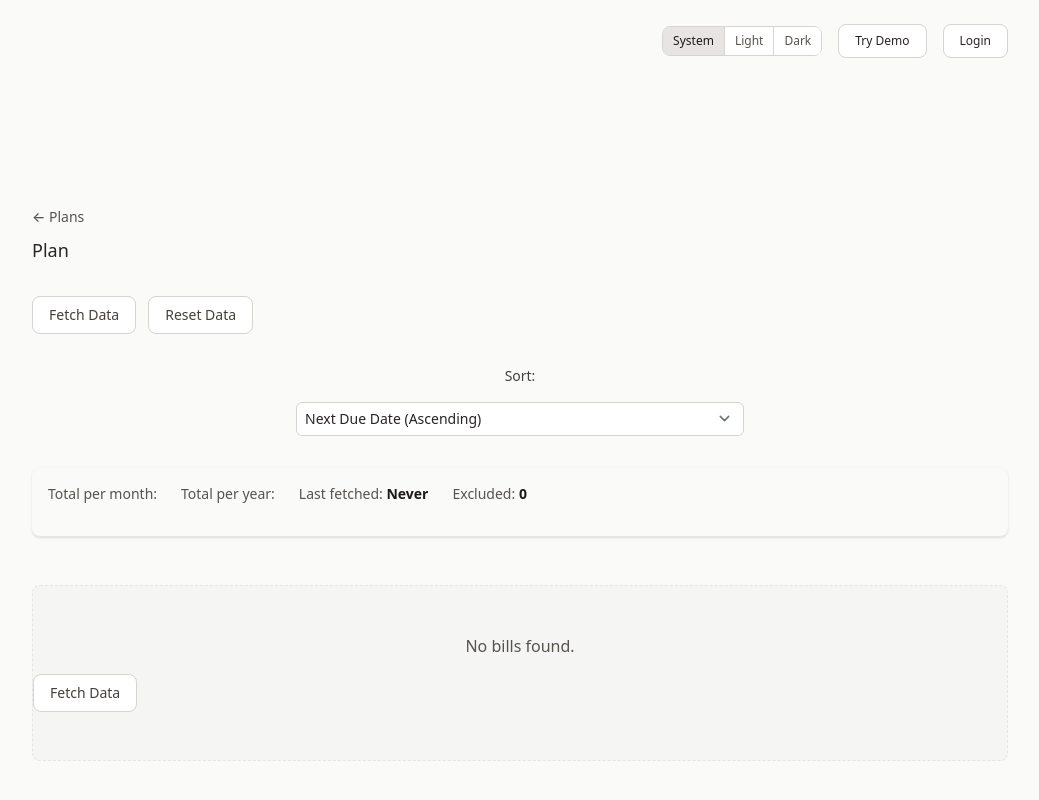
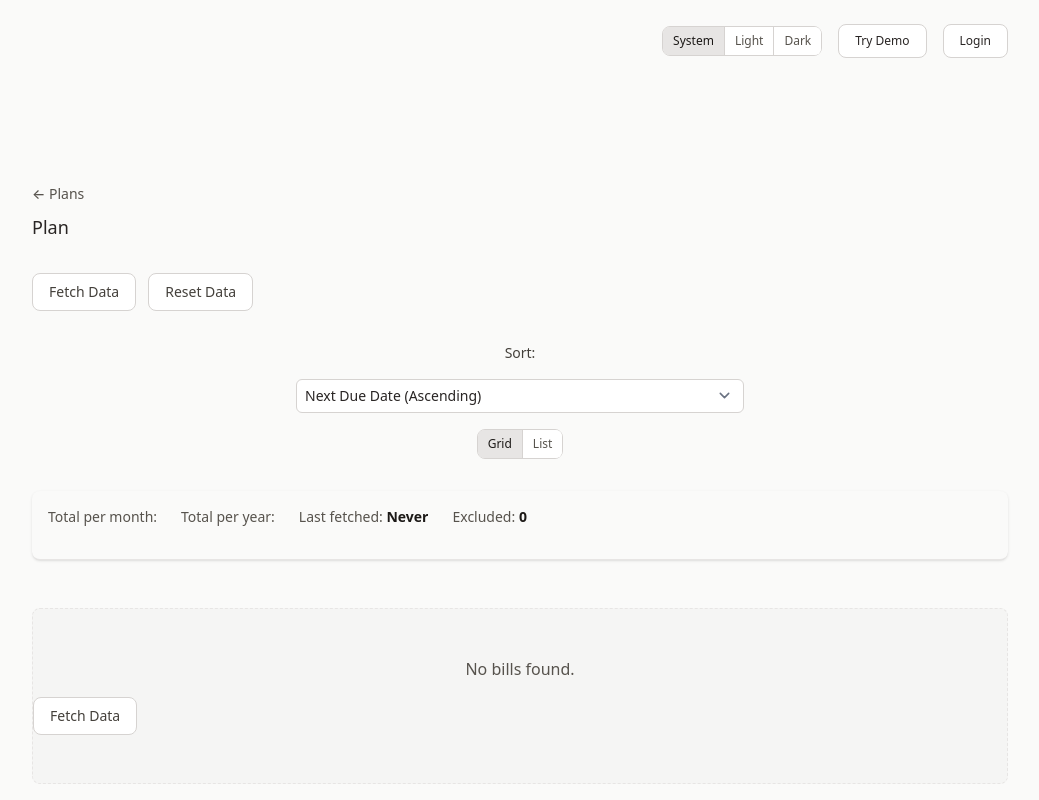
Before and after one commit to danielh-official/billsforynab, a SvelteKit app: page /plan/1 in a window 1280 px wide. Shown: the top 800 px of the page, without its empty margins (120-1159 px from the left). Built offline with nearby package versions, Linux system fonts and the light colour scheme.

Commit message:
Add grid and list view

```diff
--- a/src/routes/plan/[id]/+page.svelte
+++ b/src/routes/plan/[id]/+page.svelte
@@ -96,6 +96,11 @@
 	type SortPreset = 'monthly_amount_desc' | 'date_next_asc';
 	let sortPreset = $state<SortPreset>('date_next_asc');
 
+	// MARK: - Layout preset with localStorage persistence
+
+	type LayoutPreset = 'grid' | 'list';
+	let layoutPreset = $state<LayoutPreset>('grid');
+
 	// MARK: - Loading state for async bill operations
 
 	let billsBeingSynced = new SvelteSet<string>();
@@ -117,6 +122,21 @@
 		if (!browser) return;
 		if (typeof localStorage === 'undefined') return;
 		localStorage.setItem('sort_preset', sortPreset);
+	});
+
+	$effect(() => {
+		if (!browser) return;
+		if (typeof localStorage === 'undefined') return;
+		const stored = localStorage.getItem('layout_preset');
+		if (stored === 'grid' || stored === 'list') {
+			layoutPreset = stored;
+		}
+	});
+
+	$effect(() => {
+		if (!browser) return;
+		if (typeof localStorage === 'undefined') return;
+		localStorage.setItem('layout_preset', layoutPreset);
 	});
 
 	// MARK: - Bills list with live updates from IndexedDB
@@ -260,6 +280,38 @@
 				<option value="monthly_amount_desc">Monthly Amount (Descending)</option>
 				<option value="date_next_asc">Next Due Date (Ascending)</option>
 			</select>
+			<div
+				class="flex rounded-lg border border-stone-300 dark:border-stone-600"
+				role="group"
+				aria-label="Layout"
+			>
+				<button
+					type="button"
+					class="rounded-l-md border-r border-stone-300 px-2.5 py-1.5 text-xs font-medium transition-colors dark:border-stone-600 {layoutPreset ===
+					'grid'
+						? 'bg-stone-200 text-stone-900 dark:bg-stone-600 dark:text-stone-100'
+						: 'bg-white text-stone-600 hover:bg-stone-50 dark:bg-stone-800 dark:text-stone-400 dark:hover:bg-stone-700/50'}"
+					onclick={() => {
+						layoutPreset = 'grid';
+					}}
+					aria-pressed={layoutPreset === 'grid'}
+				>
+					Grid
+				</button>
+				<button
+					type="button"
+					class="rounded-r-md px-2.5 py-1.5 text-xs font-medium transition-colors {layoutPreset ===
+					'list'
+						? 'bg-stone-200 text-stone-900 dark:bg-stone-600 dark:text-stone-100'
+						: 'bg-white text-stone-600 hover:bg-stone-50 dark:bg-stone-800 dark:text-stone-400 dark:hover:bg-stone-700/50'}"
+					onclick={() => {
+						layoutPreset = 'list';
+					}}
+					aria-pressed={layoutPreset === 'list'}
+				>
+					List
+				</button>
+			</div>
 		</div>
 
 		<!-- MARK: - Stats -->
@@ -304,7 +356,7 @@
 					<FetchDataButton currentBudget={$currentBudget} {isDemo} />
 				{/if}
 			</div>
-		{:else}
+		{:else if layoutPreset === 'grid'}
 			<ul
 				class="m-0 grid w-full list-none grid-cols-1 gap-4 p-0 sm:grid-cols-2 lg:grid-cols-3 xl:grid-cols-4"
 				aria-label="Bills"
@@ -392,6 +444,86 @@
 					</li>
 				{/each}
 			</ul>
+		{:else}
+			<ul
+				class="m-0 w-full list-none divide-y divide-stone-200 rounded-lg border border-stone-200 p-0 dark:divide-stone-700 dark:border-stone-700"
+				aria-label="Bills"
+			>
+				{#each bills as bill (bill.id)}
+					<li
+						class="relative flex items-center gap-3 px-3 py-2 transition-all first:rounded-t-lg last:rounded-b-lg {bill.excluded
+							? 'bg-stone-100 opacity-50 dark:bg-stone-800/50'
+							: 'bg-white dark:bg-stone-800'} {!bill.published
+							? 'border-l-2 border-l-amber-400 dark:border-l-amber-600'
+							: ''}"
+					>
+						{#if !bill.published}
+							<span
+								class="shrink-0 rounded bg-amber-500 px-1.5 py-0.5 text-xs font-semibold text-white"
+							>
+								DRAFT
+							</span>
+						{/if}
+						{#if billsBeingSynced.has(bill.id)}
+							<span
+								class="shrink-0 rounded bg-stone-700 px-1.5 py-0.5 text-xs font-medium text-white"
+							>
+								Syncing…
+							</span>
+						{/if}
+						<div class="min-w-0 flex-1 text-sm">
+							<span class="font-medium text-stone-900 dark:text-stone-100"
+								>{bill.payee_name ?? 'unspecified payee'}</span
+							>
+							<div class="my-2 text-stone-700 dark:text-stone-300">
+								{determineAmountStringFromBudgetCurrency(
+									-(bill.monthly_amount ?? bill.amount * getFrequencyMultiplier(bill.frequency)),
+									$currentBudget
+								)}<span class="text-stone-500 dark:text-stone-400">/mo</span>
+							</div>
+							<div class="text-stone-500 dark:text-stone-400">
+								{determineAmountStringFromBudgetCurrency(-bill.amount, $currentBudget)}
+								<ParsedFrequency {bill} />
+							</div>
+							<div class="mt-4 text-stone-500 dark:text-stone-400"><BillDueDate {bill} /></div>
+						</div>
+						<div
+							class="hidden shrink-0 text-right text-xs text-stone-500 sm:block dark:text-stone-400"
+						>
+							<p>{bill.category_name}</p>
+							<p>{bill.account_name}</p>
+						</div>
+						<div class="flex shrink-0 items-center gap-1">
+							<ToggleBillInclusionButton {bill} />
+							{#if effectiveWriteAccess}
+								<a
+									href={resolve(`/plan/${budgetId}/bill/${bill.id}`)}
+									class="rounded border border-stone-300 bg-white p-1.5 text-sm text-stone-700 hover:bg-stone-100 disabled:opacity-50 dark:border-stone-600 dark:bg-stone-800 dark:text-stone-300 dark:hover:bg-stone-700 {billsBeingSynced.has(
+										bill.id
+									)
+										? 'pointer-events-none opacity-50'
+										: ''}"
+									data-tooltip="Edit this bill"
+									aria-label="Edit bill"
+								>
+									✏️
+								</a>
+								<DeleteBillButton {bill} {isDemo} {billsBeingSynced} {budgetId} />
+								{#if !bill.published}
+									<PublishDraftBillButton
+										budget={$currentBudget}
+										{bill}
+										{isDemo}
+										{billsBeingSynced}
+										{availableAccounts}
+										categoryGroups={$categoryGroups}
+									/>
+								{/if}
+							{/if}
+						</div>
+					</li>
+				{/each}
+			</ul>
 		{/if}
 	{/if}
 </div>
```
